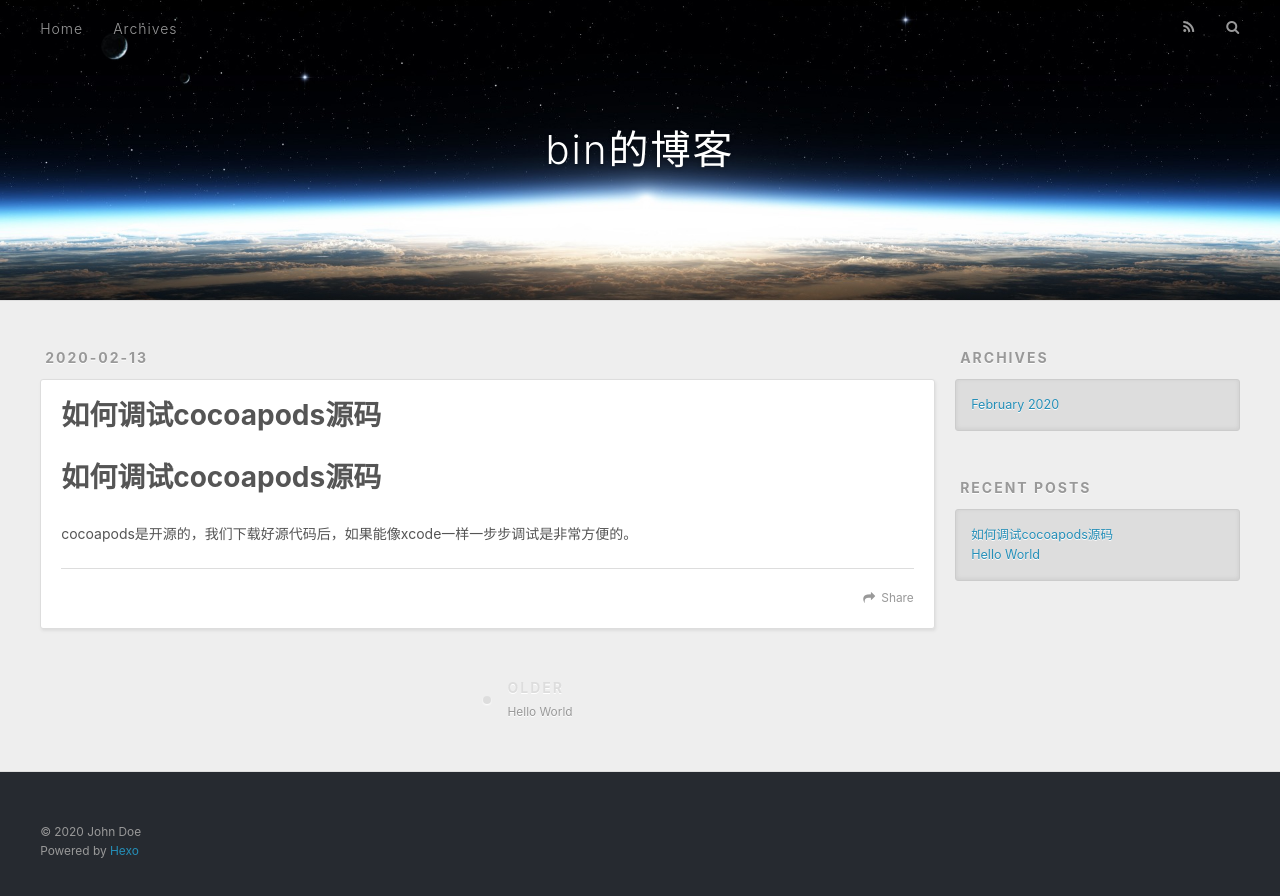
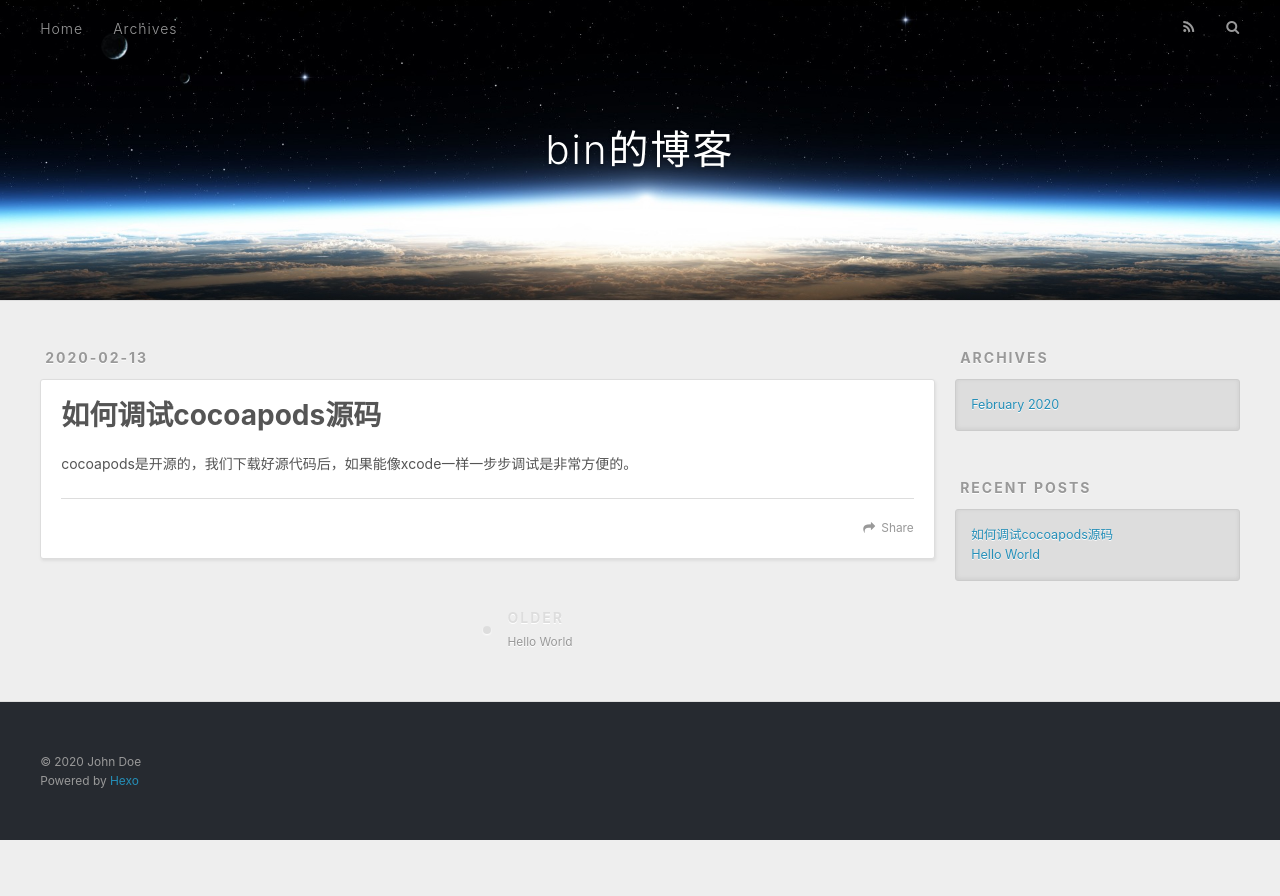
Before and after one commit to zhangjianbin/bin.github.io, a plain HTML site: page 2020/02/13/如何调试cocoapods源码/index.html in a window 1280 px wide. After the commit the page ends 840 px from the top, so only its background shows below. Drawn offline with nearby package versions, Linux system fonts and the light colour scheme.

Commit message:
Site updated: 2020-02-13 22:03:45

```diff
--- a/2020/02/13/如何调试cocoapods源码/index.html
+++ b/2020/02/13/如何调试cocoapods源码/index.html
@@ -7,15 +7,15 @@
 
   <title>如何调试cocoapods源码 | bin的博客</title>
   <meta name="viewport" content="width=device-width, initial-scale=1, maximum-scale=1">
-  <meta name="description" content="如何调试cocoapods源码cocoapods是开源的，我们下载好源代码后，如果能像xcode一样一步步调试是非常方便的。">
+  <meta name="description" content="cocoapods是开源的，我们下载好源代码后，如果能像xcode一样一步步调试是非常方便的。">
 <meta property="og:type" content="article">
 <meta property="og:title" content="如何调试cocoapods源码">
 <meta property="og:url" content="http://yoursite.com/2020/02/13/%E5%A6%82%E4%BD%95%E8%B0%83%E8%AF%95cocoapods%E6%BA%90%E7%A0%81/index.html">
 <meta property="og:site_name" content="bin的博客">
-<meta property="og:description" content="如何调试cocoapods源码cocoapods是开源的，我们下载好源代码后，如果能像xcode一样一步步调试是非常方便的。">
+<meta property="og:description" content="cocoapods是开源的，我们下载好源代码后，如果能像xcode一样一步步调试是非常方便的。">
 <meta property="og:locale" content="en_US">
 <meta property="article:published_time" content="2020-02-13T13:55:53.000Z">
-<meta property="article:modified_time" content="2020-02-13T13:57:23.808Z">
+<meta property="article:modified_time" content="2020-02-13T14:03:34.249Z">
 <meta property="article:author" content="John Doe">
 <meta name="twitter:card" content="summary">
 
@@ -88,7 +88,7 @@
 
     <div class="article-entry" itemprop="articleBody">
 
-        <h1 id="如何调试cocoapods源码"><a href="#如何调试cocoapods源码" class="headerlink" title="如何调试cocoapods源码"></a>如何调试cocoapods源码</h1><p>cocoapods是开源的，我们下载好源代码后，如果能像xcode一样一步步调试是非常方便的。</p>
+        <p>cocoapods是开源的，我们下载好源代码后，如果能像xcode一样一步步调试是非常方便的。</p>
 
 
     </div>
```
Also changed, not shown: index.html (+1 -1 lines).
